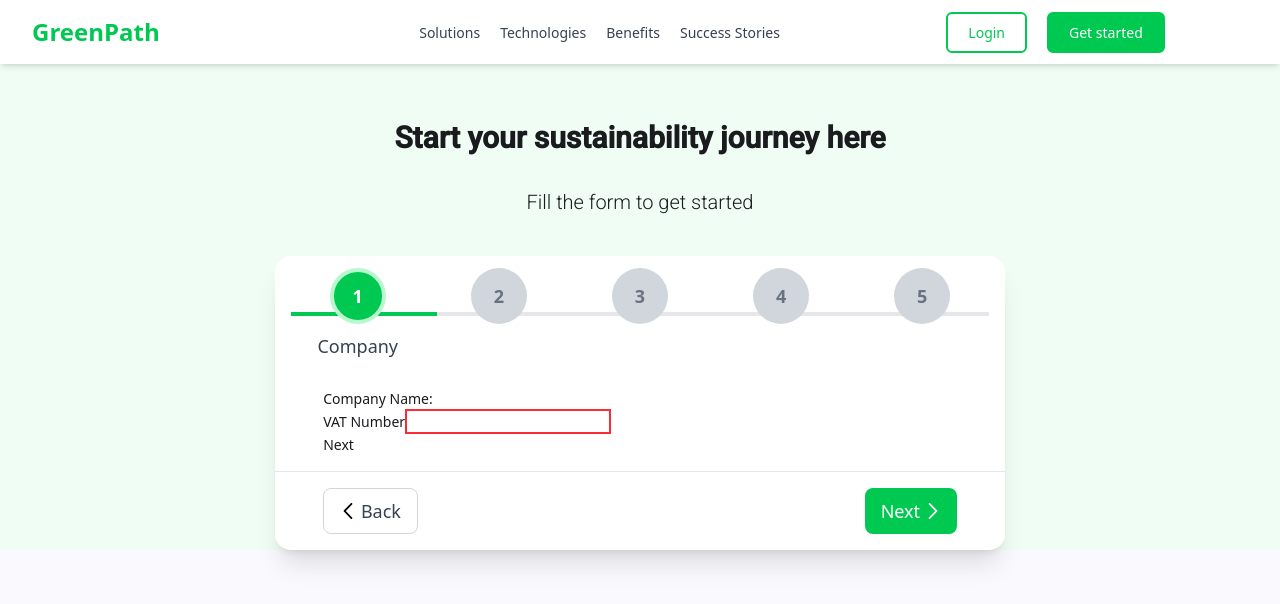
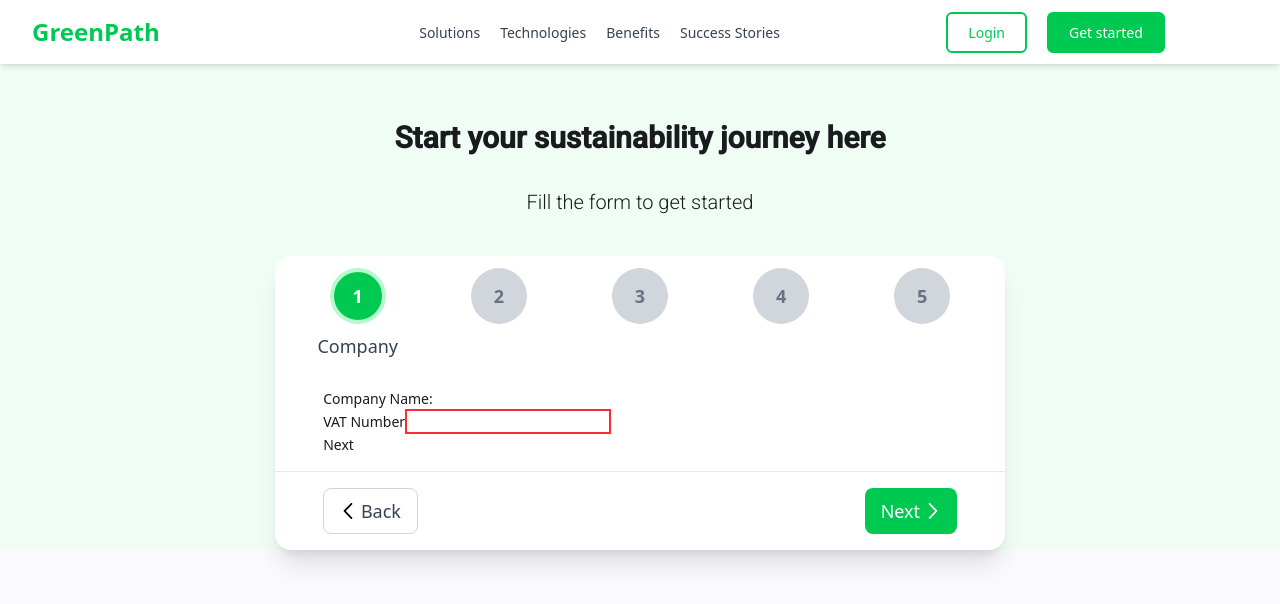
Before and after one commit to diopmorfall/green-path, an Angular app: page /signup in a window 1280 px wide. Shown: the top 604 px of the page. Built offline with nearby package versions, Linux system fonts and the light colour scheme.

Commit message:
Progress bar removal

```diff
--- a/src/app/shared/components/multi-step-form/multi-step-form.html
+++ b/src/app/shared/components/multi-step-form/multi-step-form.html
@@ -1,7 +1,5 @@
 <div class="w-full h-full flex flex-col items-center bg-white shadow-xl rounded-2xl">
     <div class="flex justify-between items-center w-full p-3 relative">
-        <div class="absolute left-0 right-0 top-1/2 -translate-y-1/2 h-1 bg-gray-200 z-0 mx-4"></div>
-        <div class="absolute left-0 top-1/2 -translate-y-1/2 h-1 bg-green-500 z-10 mx-4 transition-all duration-300 ease-in-out" [style.width.%]="progressPercentage"></div>
 
         @for (stepLabel of formStepsLabels; track $index) {
             <div class="flex flex-col items-center flex-1 z-20">
--- a/src/app/shared/components/multi-step-form/multi-step-form.ts
+++ b/src/app/shared/components/multi-step-form/multi-step-form.ts
@@ -1,4 +1,4 @@
-import { Component, Input, Output, EventEmitter, Type, ViewChild, ViewContainerRef, ComponentFactoryResolver, OnDestroy, AfterViewInit } from '@angular/core';
+import { Component, Input, Output, EventEmitter, Type, ViewChild, ViewContainerRef, OnDestroy, AfterViewInit } from '@angular/core';
 import { CommonModule } from '@angular/common';
 import { Subscription } from 'rxjs';
 
@@ -68,9 +68,4 @@ export class MultiStepForm implements OnDestroy, AfterViewInit {
             this.loadStepComponent(this.currentStepIndex);
         }
     }
-
-    get progressPercentage(): number {
-        if (this.formStepsLabels.length === 0) return 0;
-        return ((this.currentStepIndex + 1) / this.formStepsLabels.length) * 100;
-    }
 }
```
